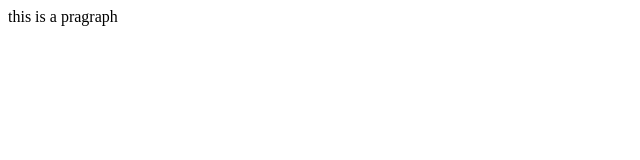
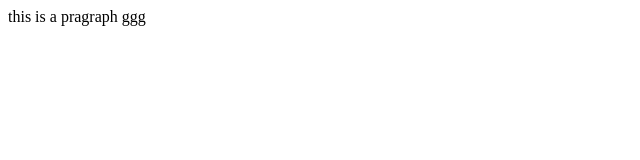
Before and after one commit to bintariq29/localrepo, a plain HTML site: page index.html in a window 1280 px wide. Shown: the full height of the page, 0-640 px from the left. Drawn offline with Linux system fonts and the light colour scheme.

Commit message:
Update index.html

```diff
--- a/index.html
+++ b/index.html
@@ -1 +1 @@
-<p>this is a pragraph</p>
+<p>this is a pragraph ggg</p>
```
